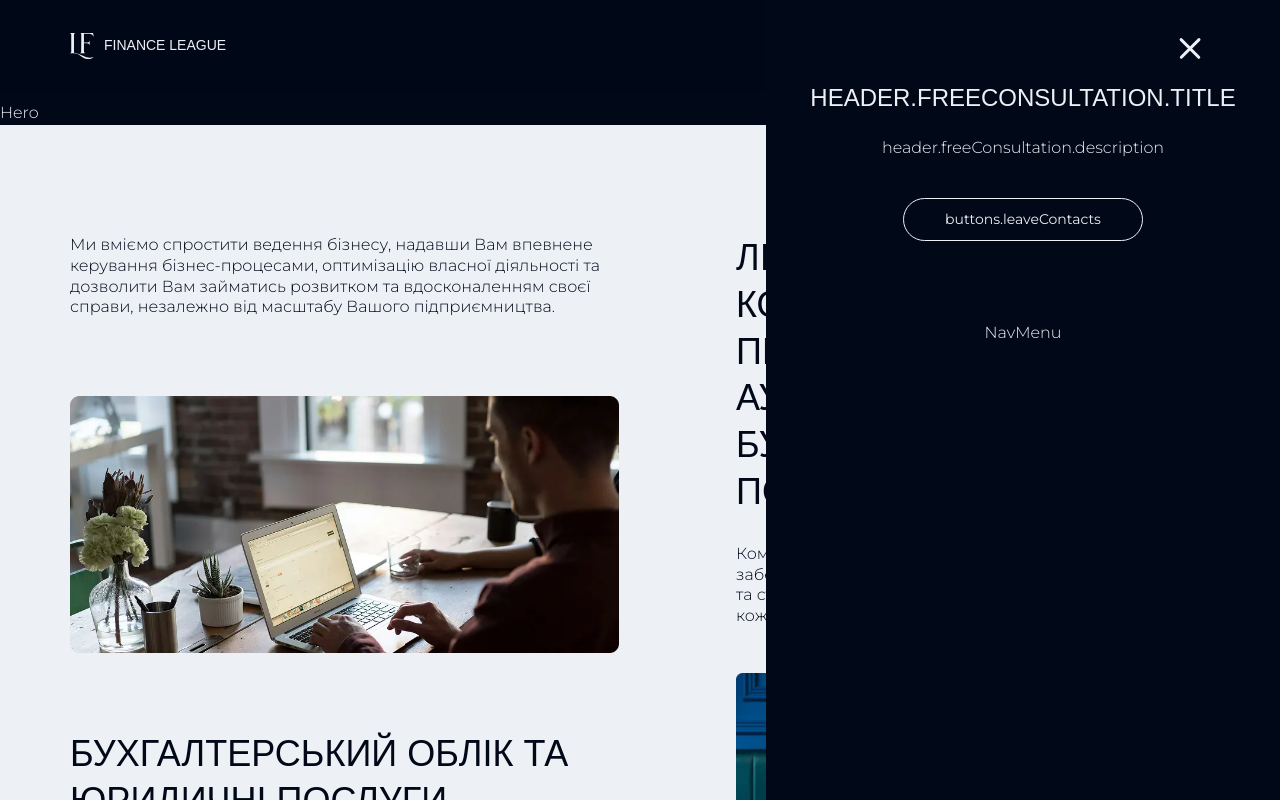
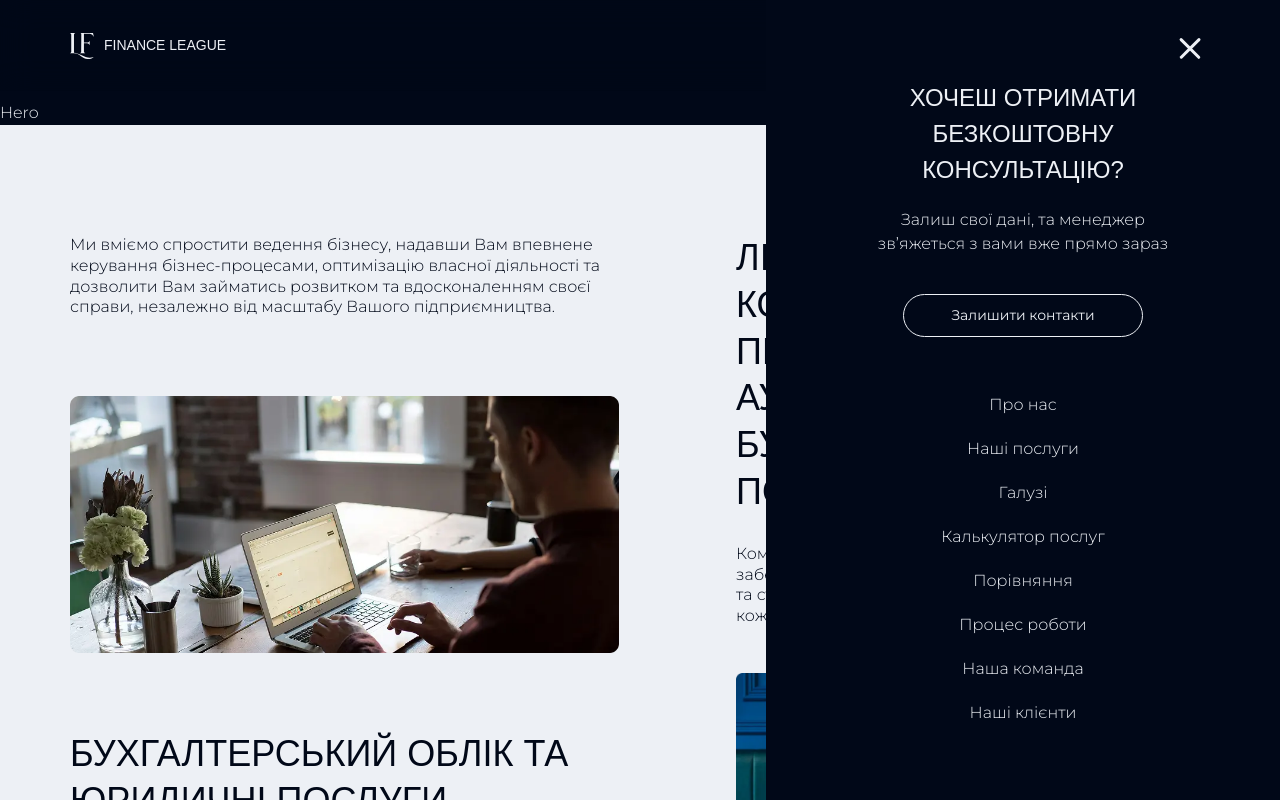
Before and after one commit to cyanidium-dev/liga-finance, a Next.js app: page /en in a window 1280 px wide. Both pictures are taken after a click on the button "open menu button". Shown: the top 800 px of the page. Built offline with nearby package versions, Linux system fonts and the light colour scheme; a web font is replaced by a local one.

Commit message:
added header

```diff
--- a/messages/en.json
+++ b/messages/en.json
@@ -78,6 +78,23 @@
     }
   },
   "buttons": {
-    "call": "Зателефонувати"
+    "call": "Зателефонувати",
+    "leaveContacts": "Залишити контакти"
+  },
+  "header": {
+    "freeConsultation": {
+      "title": "Хочеш отримати безкоштовну консультацію?",
+      "description": "Залиш свої дані, та менеджер зв’яжеться з вами вже прямо зараз"
+    },
+    "menu": {
+      "about": "Про нас",
+      "services": "Наші послуги",
+      "industries": "Галузі",
+      "calculator": "Калькулятор послуг",
+      "comparison": "Порівняння",
+      "steps": "Процес роботи",
+      "team": "Наша команда",
+      "clients": "Наші клієнти"
+    }
   }
 }
--- a/messages/uk.json
+++ b/messages/uk.json
@@ -85,6 +85,16 @@
     "freeConsultation": {
       "title": "Хочеш отримати безкоштовну консультацію?",
       "description": "Залиш свої дані, та менеджер зв’яжеться з вами вже прямо зараз"
+    },
+    "menu": {
+      "about": "Про нас",
+      "services": "Наші послуги",
+      "industries": "Галузі",
+      "calculator": "Калькулятор послуг",
+      "comparison": "Порівняння",
+      "steps": "Процес роботи",
+      "team": "Наша команда",
+      "clients": "Наші клієнти"
     }
   }
 }
--- a/src/components/homepage/getConsultation/GetConsultation.tsx
+++ b/src/components/homepage/getConsultation/GetConsultation.tsx
@@ -1,3 +1,3 @@
 export default function GetConsultation() {
-  return <div>GetConsultation</div>;
+  return <section id="consultation">GetConsultation</section>;
 }
--- a/src/components/shared/header/BurgerMenu.tsx
+++ b/src/components/shared/header/BurgerMenu.tsx
@@ -22,7 +22,7 @@ export default function BurgerMenu({
       transition duration-[600ms] overflow-y-auto`}
     >
       <div className="container flex flex-col items-center max-w-full py-20 px-[60px] xl:px-[98px]">
-        <FreeConsultation />
+        <FreeConsultation setIsHeaderMenuOpened={setIsHeaderMenuOpened} />
         <NavMenu setIsHeaderMenuOpened={setIsHeaderMenuOpened} />
       </div>
     </div>
--- a/src/components/shared/header/BurgerMenuButton.tsx
+++ b/src/components/shared/header/BurgerMenuButton.tsx
@@ -20,9 +20,9 @@ export default function BurgerMenuButton({
       type="button"
       onClick={toggleHeaderMenuOpen}
       className="group relative z-[60] size-10 px-[6px] py-[10px] outline-none before:content-['']
-             before:absolute before:-z-10 before:top-0 before:left-0 before:rounded-full before:size-0 before:opacity-0 before:transition
-             before:duration-1000 before:ease-out active:before:opacity-100 focus-visible:before:opacity-100 laptop:hover:before:opacity-100
-             before:bg-white before:blur-[4px]"
+             before:absolute before:-z-10 before:top-0 before:left-0 before:rounded-full before:size-10 before:opacity-0 before:transition
+             before:duration-1000 before:ease-out active:before:opacity-10 focus-visible:before:opacity-100 laptop:hover:before:opacity-100
+             before:bg-blue before:blur-[10px]"
     >
       <div className="w-full h-full rotate-0 ">
         <span
--- a/src/components/shared/header/FreeConsultation.tsx
+++ b/src/components/shared/header/FreeConsultation.tsx
@@ -1,18 +1,29 @@
+import { Dispatch, SetStateAction } from "react";
 import { Link } from "@/i18n/navigation";
 import { useTranslations } from "next-intl";
 import SecondaryButton from "../buttons/SecondaryButton";
 
-export default function FreeConsultation() {
+interface FreeConsultationProps {
+  setIsHeaderMenuOpened: Dispatch<SetStateAction<boolean>>;
+}
+
+export default function FreeConsultation({
+  setIsHeaderMenuOpened,
+}: FreeConsultationProps) {
   const t = useTranslations("");
   return (
-    <div className="mb-20">
+    <div className="mb-14">
       <h2 className="mb-4 xl:mb-5 font-prosto text-18reg xl:text-24reg uppercase text-center">
         {t("header.freeConsultation.title")}
       </h2>
       <p className="mb-8 xl:mb-[38px] text-center">
         {t("header.freeConsultation.description")}
       </p>
-      <Link href="/" className="block w-fit mx-auto">
+      <Link
+        href="/#consultation"
+        className="block w-fit mx-auto"
+        onClick={() => setIsHeaderMenuOpened(false)}
+      >
         <SecondaryButton className="w-[240px]">
           {t("buttons.leaveContacts")}
         </SecondaryButton>
--- a/src/components/shared/header/LocaleSwitcher.tsx
+++ b/src/components/shared/header/LocaleSwitcher.tsx
@@ -50,7 +50,7 @@ export default function LocaleSwitcher() {
       <AnimatePresence>
         {isOpen && (
           <motion.div
-            className="absolute right-0 mt-1 w-[65px] bg-white rounded-[8px] z-50"
+            className="absolute right-0 mt-1 w-[65px] bg-white shadow-md rounded-[8px] z-50"
             initial={{ opacity: 0, y: -10 }}
             animate={{ opacity: 1, y: 0 }}
             exit={{ opacity: 0, y: -10 }}
--- /dev/null
+++ b/src/components/shared/header/MenuLink.tsx
@@ -0,0 +1,34 @@
+import { Dispatch, SetStateAction } from "react";
+import { Link } from "@/i18n/navigation";
+
+interface MenuLinkProps {
+  menuItem: {
+    title: string;
+    path: string;
+  };
+  setIsHeaderMenuOpened?: Dispatch<SetStateAction<boolean>>;
+  className?: string;
+}
+
+export default function MenuLink({
+  menuItem,
+  setIsHeaderMenuOpened,
+  className = "",
+}: MenuLinkProps) {
+  const { title, path } = menuItem;
+
+  return (
+    <li className={`text-center ${className}`}>
+      <Link
+        href={`/${path}`}
+        onClick={() => {
+          if (setIsHeaderMenuOpened) setIsHeaderMenuOpened(false);
+        }}
+        className={`transition duration-300 ease-in-out active:text-blue focus-visible:text-blue
+         laptop:hover:text-blue`}
+      >
+        {title}
+      </Link>
+    </li>
+  );
+}
--- a/src/components/shared/header/NavMenu.tsx
+++ b/src/components/shared/header/NavMenu.tsx
@@ -1,3 +1,37 @@
-export default function NavMenu() {
-  return <div>NavMenu</div>;
+"use client";
+import { useTranslations } from "next-intl";
+import { Dispatch, SetStateAction } from "react";
+import MenuLink from "./MenuLink";
+
+interface NavMenuProps {
+  setIsHeaderMenuOpened?: Dispatch<SetStateAction<boolean>> | undefined;
 }
+
+export default function NavMenu({ setIsHeaderMenuOpened }: NavMenuProps) {
+  const t = useTranslations();
+
+  const menuList = [
+    { title: t("header.menu.about"), path: "#about" },
+    { title: t("header.menu.services"), path: "#services" },
+    { title: t("header.menu.industries"), path: "#industries" },
+    { title: t("header.menu.calculator"), path: "#calculator" },
+    { title: t("header.menu.comparison"), path: "#comparison" },
+    { title: t("header.menu.steps"), path: "#steps" },
+    { title: t("header.menu.team"), path: "#team" },
+    { title: t("header.menu.clients"), path: "#clients" },
+  ];
+
+  return (
+    <nav className={`relative flex justify-center items-center`}>
+      <ul className={`flex flex-col gap-5`}>
+        {menuList.map((menuItem, idx) => (
+          <MenuLink
+            key={idx}
+            menuItem={menuItem}
+            setIsHeaderMenuOpened={setIsHeaderMenuOpened}
+          />
+        ))}
+      </ul>
+    </nav>
+  );
+}
```
